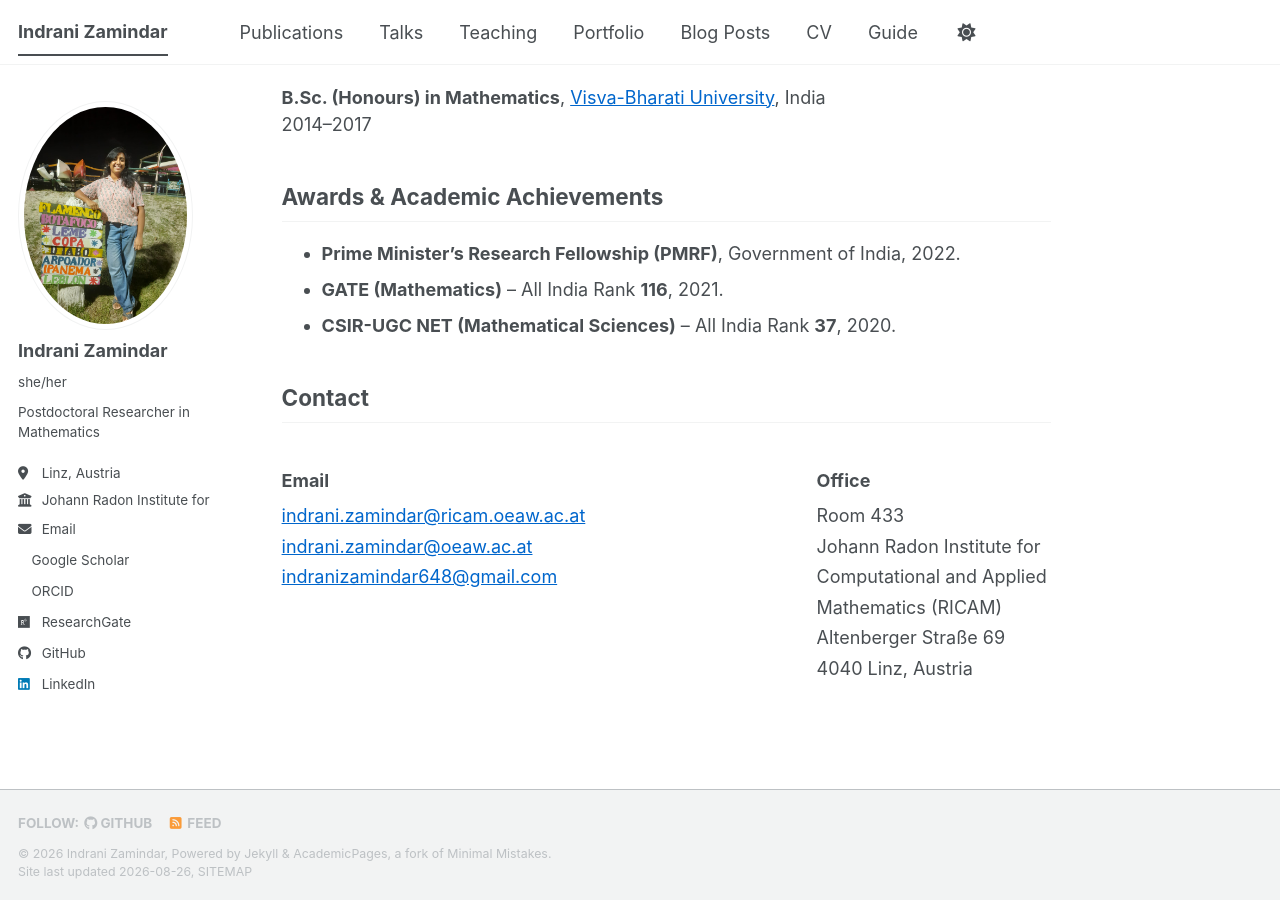
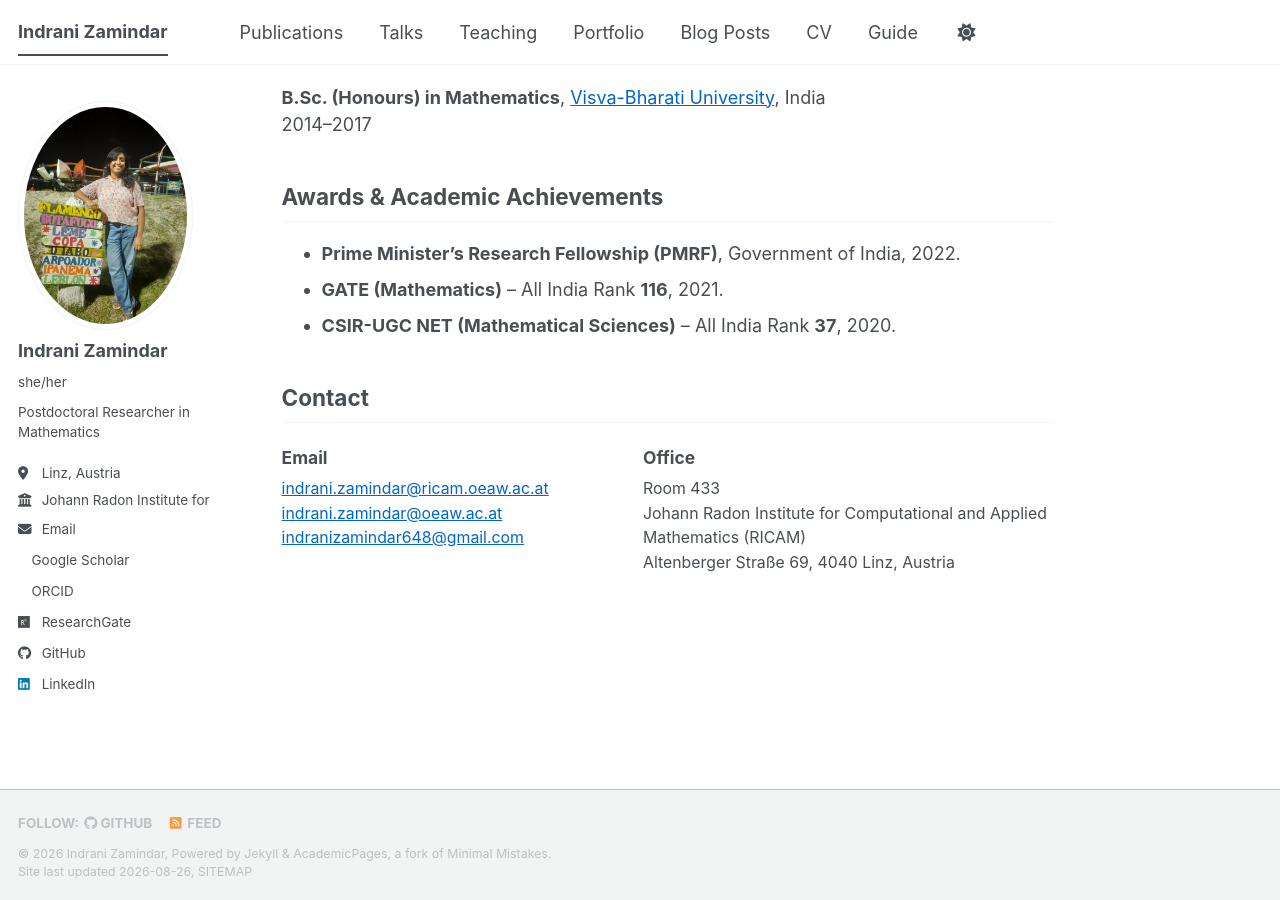
Before and after one commit to izamindar/izamindar.github.io, a Jekyll site: the page built from _pages/about.md, in a window 1280 px wide and 900 px high, scrolled down 682 px. Built offline with Jekyll 4.4.1, drawn with Linux system fonts in a browser that asks for light colours; a style sheet for code colours, icons or effects is not loaded; part of the change alters nothing that is shown.

Commit message:
Refactor contact section layout and styling
Updated the contact section with improved formatting and style.

```diff
--- a/_pages/about.md
+++ b/_pages/about.md
@@ -33,27 +33,48 @@ Advisor: [Prof. Rohit Kumar Mishra](https://sites.google.com/view/rkmishra91)
 - **GATE (Mathematics)** – All India Rank **116**, 2021.
 - **CSIR-UGC NET (Mathematical Sciences)** – All India Rank **37**, 2020.
 
-## Contact
 
-<div style="display: grid; grid-template-columns: 500px 1fr; column-gap: 35px; align-items: start;">
 
+<h2>Contact</h2>
+
+<div style="
+  display: grid;
+  grid-template-columns: 1fr 1.45fr;
+  column-gap: 80px;
+  max-width: 1100px;
+  margin: 25px auto 0 auto;
+  font-size: 0.88em;
+  line-height: 1.55;
+">
+
+  <!-- Email -->
   <div>
-    <h3>Email</h3>
-    <p style="line-height: 1.7;">
-      <a href="mailto:indrani.zamindar@ricam.oeaw.ac.at">indrani.zamindar@ricam.oeaw.ac.at</a><br>
-      <a href="mailto:indrani.zamindar@oeaw.ac.at">indrani.zamindar@oeaw.ac.at</a><br>
-      <a href="mailto:indranizamindar648@gmail.com">indranizamindar648@gmail.com</a>
-    </p>
+    <h3 style="margin-top:0; margin-bottom:8px; font-size:1.1em;">Email</h3>
+
+    <div>
+      <a href="mailto:indrani.zamindar@ricam.oeaw.ac.at">
+        indrani.zamindar@ricam.oeaw.ac.at
+      </a><br>
+
+      <a href="mailto:indrani.zamindar@oeaw.ac.at">
+        indrani.zamindar@oeaw.ac.at
+      </a><br>
+
+      <a href="mailto:indranizamindar648@gmail.com">
+        indranizamindar648@gmail.com
+      </a>
+    </div>
   </div>
 
+  <!-- Office -->
   <div>
-    <h3>Office</h3>
-    <p style="line-height: 1.7;">
+    <h3 style="margin-top:0; margin-bottom:8px; font-size:1.1em;">Office</h3>
+
+    <div>
       Room 433<br>
       Johann Radon Institute for Computational and Applied Mathematics (RICAM)<br>
-      Altenberger Straße 69<br>
-      4040 Linz, Austria
-    </p>
+      Altenberger Straße 69, 4040 Linz, Austria
+    </div>
   </div>
 
 </div>
```
